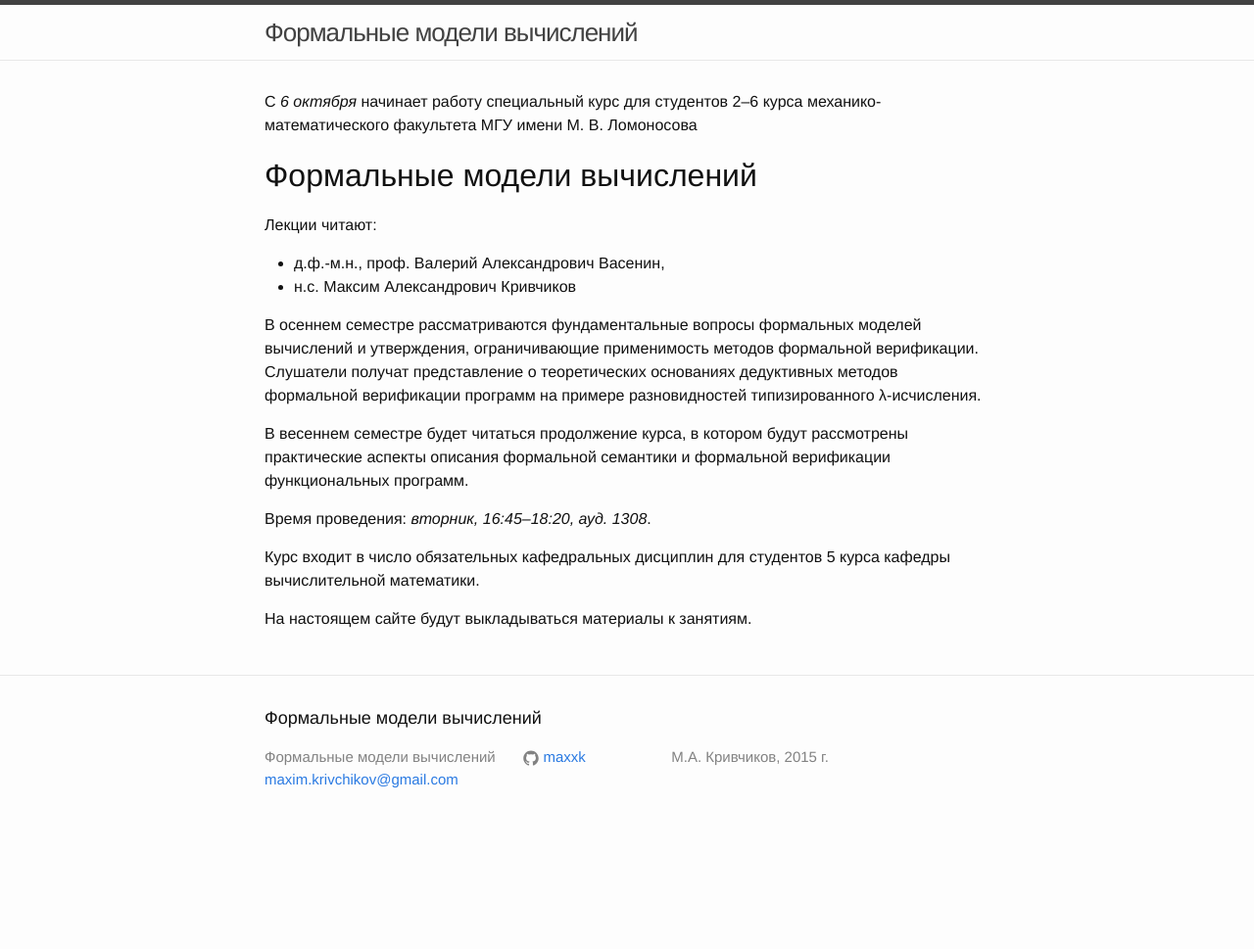
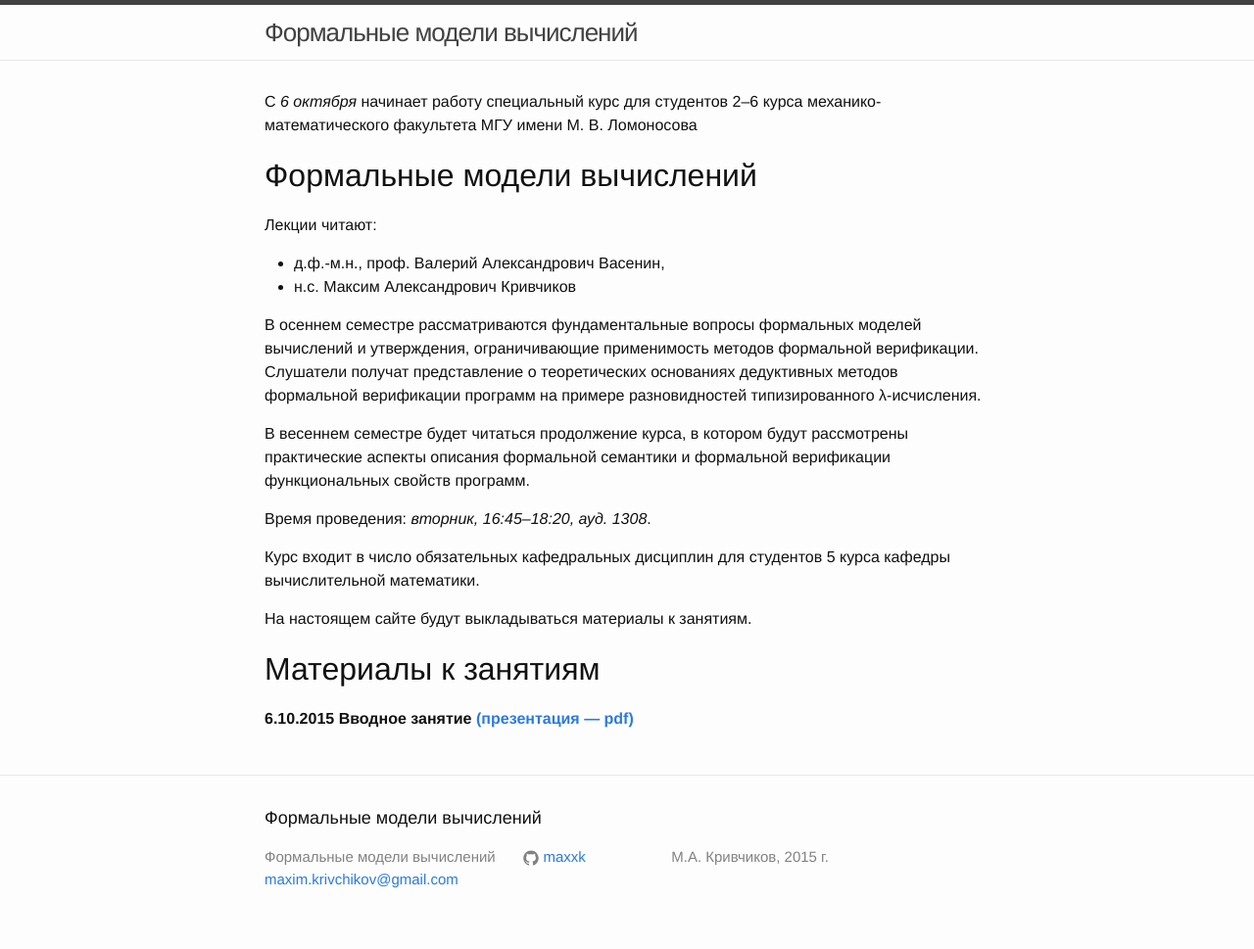
Before and after one commit to maxxk/formal-models-2015, a Jekyll site: the page built from index.md, in a window 1280 px wide. Shown: the whole page at 98% size. Built offline with Jekyll 4.4.1, drawn with Linux system fonts in a browser that asks for light colours; before the commit the page ends 900 px from its top, so only the background shows below that.

Commit message:
01. Introduction - pdf

```diff
--- a/_includes/about.md
+++ b/_includes/about.md
@@ -10,7 +10,7 @@
 
 В осеннем семестре рассматриваются фундаментальные вопросы формальных моделей вычислений и утверждения, ограничивающие применимость методов формальной верификации. Слушатели получат представление о теоретических основаниях дедуктивных методов формальной верификации программ на примере разновидностей типизированного λ-исчисления.
 
-В весеннем семестре будет читаться продолжение курса, в котором будут рассмотрены практические аспекты описания формальной семантики и формальной верификации функциональных программ.
+В весеннем семестре будет читаться продолжение курса, в котором будут рассмотрены практические аспекты описания формальной семантики и формальной верификации функциональных свойств программ.
 
 Время проведения: *вторник, 16:45–18:20, ауд. 1308*.
 
--- a/index.md
+++ b/index.md
@@ -2,6 +2,11 @@
 layout: default
 ---
 {% include about.md %}
+
+# Материалы к занятиям
+
+**6.10.2015 Вводное занятие [(презентация — pdf)](pdf/01-Introduction.pdf)**
+
 <!--<div class="home">
 
   <h1 class="page-heading">Материалы к занятиям:</h1>
```
Also changed, not shown: 2 other files.
